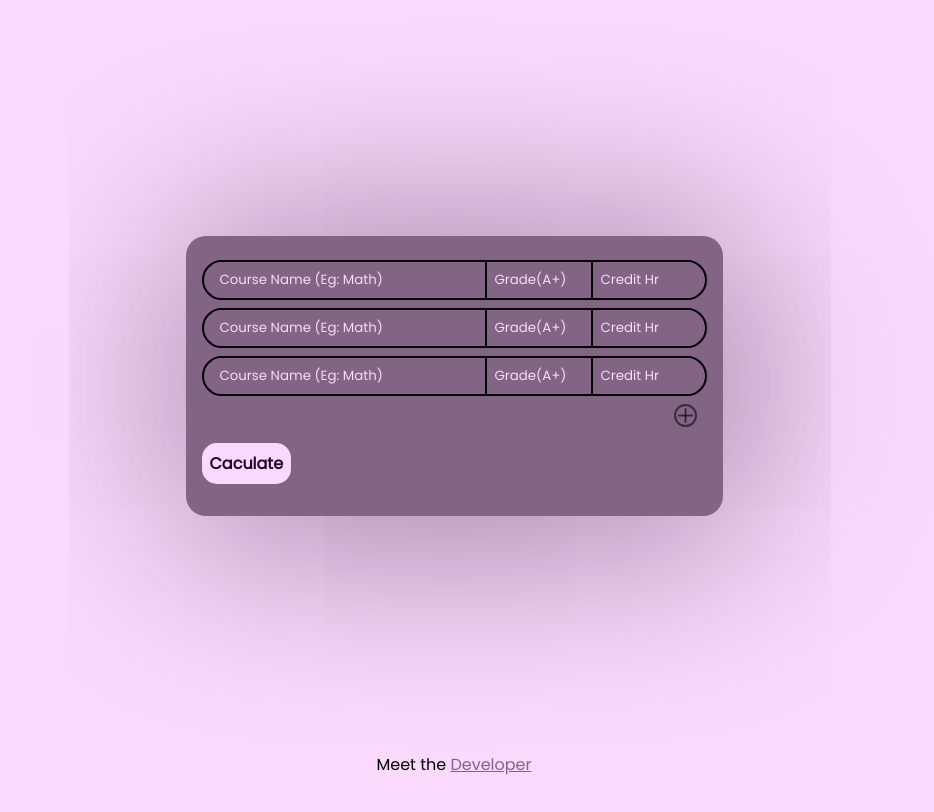
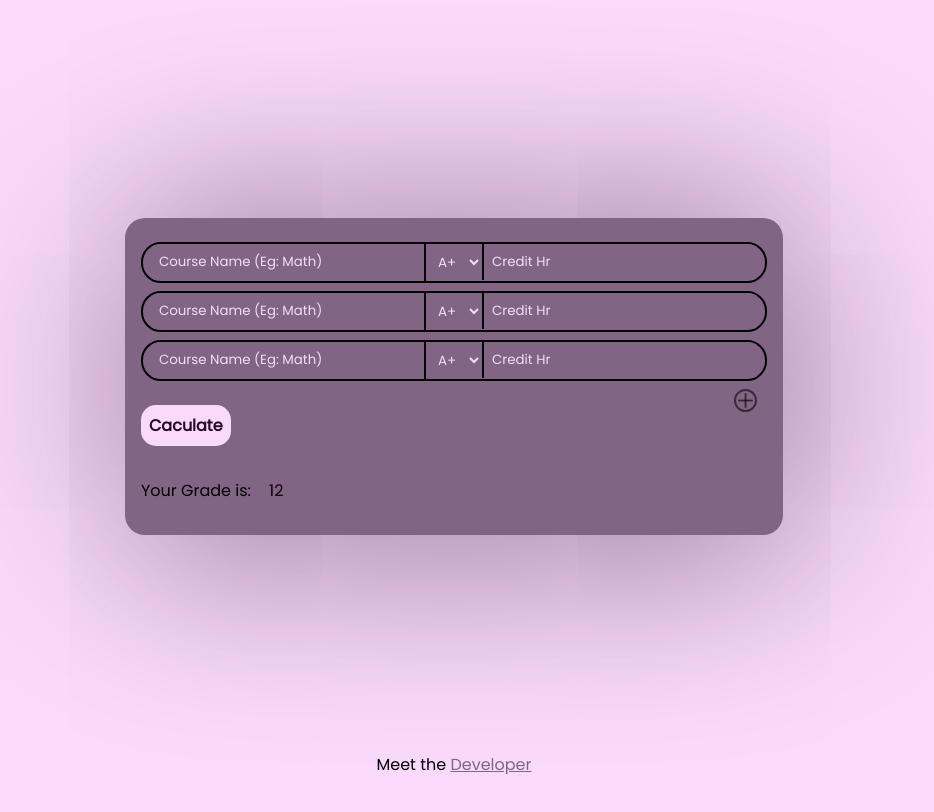
Before and after one commit to lemi-be/Grade-Calculator-App, a plain HTML site: page index.html in a window 1280 px wide. Both pictures are taken after a click on the button "Caculate". Shown: the whole page, without its empty margins (186-1120 px from the left). Drawn offline with Linux system fonts and the light colour scheme.

Commit message:
Final JS

```diff
--- a/app.js
+++ b/app.js
@@ -2,14 +2,15 @@
 const courseContainer = document.getElementsByClassName('courseContainer');
 // A button to add more subjects
 const addSubjectBtn = document.getElementById('addSubjectBtn');
-// To get the Sudents Grade
-const Grade = document.getElementById('Grade');
-// To get the subjects Credit Hour
-const CreditHour = document.getElementById('creditHr');
-// The Calculate Button
+
+
 const calculateBtn = document.getElementById('calculateBtn');
+// To display the calculated Grade
+const calculationDisplay = document.getElementById('Calulated');
+let yourGrade = document.getElementById('yourGrade');
 // This contains all the user input field
 let userInput = document.getElementById('userInput');
+
 
 // function to add more functions
 addSubjectBtn.addEventListener('click', function() {
@@ -19,7 +20,65 @@ addSubjectBtn.addEventListener('click', function() {
 
 });
 
+
+function Calculate() {
+    // Total Grade
+    let TotalGrade = 0;
+
+    for (i = 0; i < courseContainer.length; i++) {
+        // To get the Sudents Grade
+        let selectedGrade = courseContainer[i].querySelector('#Grade');
+        let FinalGrade = selectedGrade.value;
+
+        // To change the Grading format to numbers
+        if (selectedGrade.value === 'A+') {
+            FinalGrade = 4.0;
+        } else if (selectedGrade.value === 'A') {
+            FinalGrade = 4.0;
+        } else if (selectedGrade.value === 'A-') {
+            FinalGrade = 3.7;
+        } else if (selectedGrade.value === 'B+') {
+            FinalGrade = 3.3;
+        } else if (selectedGrade.value === 'B') {
+            FinalGrade = 3.0;
+        } else if (selectedGrade.value === 'B-') {
+            FinalGrade = 2.7;
+        } else if (selectedGrade.value === 'C+') {
+            FinalGrade = 2.3;
+        } else if (selectedGrade.value === 'C') {
+            FinalGrade = 2.0;
+        } else if (selectedGrade.value === 'C-') {
+            FinalGrade = 1.7;
+        } else if (selectedGrade.value === 'D+') {
+            FinalGrade = 1.3;
+        } else if (selectedGrade.value === 'D') {
+            FinalGrade = 1.0;
+        } else if (selectedGrade.value === 'F') {
+            FinalGrade = 0.0;
+        } else if (selectedGrade.value === 'NG') {
+            FinalGrade = 'NG';
+        }
+    // Adding the Grades together
+        TotalGrade += FinalGrade;
+
+
+    }
+
+
+
+    for (i = 0; i < courseContainer.length; i++) {
+        let CreditHour = courseContainer[i].querySelector('#creditHr')
+        let FinalCredit = CreditHour.value;
+
+        console.log(FinalCredit);
+
+
+    }
+    yourGrade.value = TotalGrade;
+}
+
 // function to calculate the GPA
 calculateBtn.addEventListener('click', function() {
-
+    calculationDisplay.style.display = 'block';
+    Calculate();
 });
--- a/index.html
+++ b/index.html
@@ -14,22 +14,67 @@
         <div class="containerLevelOne">
             <div class="appSpace">
                 <div class="formContainer" >
-                    <form action="">
+                    <form action="get">
                         <div id="userInput">
                             <div class="courseContainer">
                                 <input type="text" name="CourseName" id="CourseName" placeholder="Course Name (Eg: Math)" style="border: none;">
-                                <input type="text" name="Grade" id="Grade" placeholder="Grade(A+)" st>
-                                <input type="text" name="creditHr" id="Grade" placeholder="Credit Hr">
+                                <select name="Grade" id="Grade">
+                                    <option value="A+">A+</option>
+                                    <option value="A">A</option>
+                                    <option value="A-">A-</option>
+                                    <option value="B+">B+</option>
+                                    <option value="B">B</option>
+                                    <option value="B-">B-</option>
+                                    <option value="C+">C+</option>
+                                    <option value="C">C</option>
+                                    <option value="C-">C-</option>
+                                    <option value="D+">D+</option>
+                                    <option value="D">D</option>
+                                    <option value="D-">D-</option>
+                                    <option value="F">F</option>
+                                    <option value="NG">NG</option>
+                                </select>
+                                <input type="text" name="creditHr" id="creditHr" placeholder="Credit Hr" maxlength="2">
                             </div>
                             <div class="courseContainer">
                                 <input type="text" name="CourseName" id="CourseName" placeholder="Course Name (Eg: Math)" style="border: none;">
-                                <input type="text" name="Grade" id="Grade" placeholder="Grade(A+)">
-                                <input type="text" name="creditHr" id="Grade" placeholder="Credit Hr">
+                                <select name="Grade" id="Grade">
+                                    <option value="A+">A+</option>
+                                    <option value="A">A</option>
+                                    <option value="A-">A-</option>
+                                    <option value="B+">B+</option>
+                                    <option value="B">B</option>
+                                    <option value="B-">B-</option>
+                                    <option value="C+">C+</option>
+                                    <option value="C">C</option>
+                                    <option value="C-">C-</option>
+                                    <option value="D+">D+</option>
+                                    <option value="D">D</option>
+                                    <option value="D-">D-</option>
+                                    <option value="F">F</option>
+                                    <option value="NG">NG</option>
+                                </select>
+                                <input type="text" name="creditHr" id="creditHr" placeholder="Credit Hr" maxlength="2">
                             </div>
                             <div class="courseContainer">
                                 <input type="text" name="CourseName" id="CourseName" placeholder="Course Name (Eg: Math)" style="border: none;">
-                                <input type="text" name="Grade" id="Grade" placeholder="Grade(A+)">
-                                <input type="text" name="creditHr" id="Grade" placeholder="Credit Hr">
+                                <select name="Grade" id="Grade">
+                                    <option value="A+">A+</option>
+                                    <option value="A">A</option>
+                                    <option value="A-">A-</option>
+                                    <option value="B+">B+</option>
+                                    <option value="B">B</option>
+                                    <option value="B-">B-</option>
+                                    <option value="C+">C+</option>
+                                    <option value="C">C</option>
+                                    <option value="C-">C-</option>
+                                    <option value="D+">D+</option>
+                                    <option value="D">D</option>
+                                    <option value="D-">D-</option>
+                                    <option value="F">F</option>
+                                    <option value="NG">NG</option>
+                                </select>
+                                <input type="text" name="creditHr" id="creditHr" placeholder="Credit Hr" maxlength="2">
                             </div>
                         </div>
                         <div class="addSubjectIcon" id="addSubjectBtn">
@@ -41,6 +86,12 @@
 
                     </form>
                 </div>
+                <div id="Calulated">
+                    <div class="GPAdisplay">
+                        <p>Your Grade is: </p>
+                    <input type="text" name="yourGrade" id="yourGrade" readonly>
+                    </div>
+                </div>
             </div>
         </div>
         <div class="footer">
--- a/style.css
+++ b/style.css
@@ -38,6 +38,7 @@ body {
 .appSpace form {
     overflow: hidden;
     min-height: 30vh;
+
 }
 
 .appSpace form input {
@@ -57,15 +58,16 @@ body {
 
 .appSpace form #Grade {
     /* Styling for the Grade */
-    max-width: 5.5rem;
+    max-width: 5rem;
     background-color: rgb(130, 101, 133);
     border: 0;
     border-left: 2px  solid black;
     padding: .5rem;
     color: rgb(249, 218, 252);
     font-family: 'Poppins', sans-serif;
+    margin: 0;
+}
 
-}
 
 
 input:focus,
@@ -103,8 +105,8 @@ button:focus {
 
 .addSubjectIcon {
     /* The icon container */
-    display: flex;
-    justify-content: right;
+    display: block;
+    float: right;
     margin-right: 10px;
 
 }
@@ -117,10 +119,22 @@ button:focus {
     border-radius: 100%;
 }
 
-.buttonWithImage {
-    background-color: transparent;
+#Calulated {
+    display: none;
+}
+
+.GPAdisplay {
+    display: flex;
+}
+
+#yourGrade {
+    width: 70px;
+    margin-inline: 1rem;
+    background-color: rgb(130, 101, 133);
     border: 0;
-    outline: 0;
+    color: rgb(9, 0, 10);
+    font-family: 'Poppins', sans-serif;
+    font-size: 1rem;
 }
 
 .footer {
@@ -142,3 +156,23 @@ button:focus {
         min-height: unset;
     }
 }
+
+@media (max-width: 500px) {
+    #calculateBtn {
+        font-size: .8rem;
+    }
+    .appSpace form input {
+        width: 80px;
+    }
+    .appSpace form input::placeholder {
+        max-width: 100px;
+        font-size: .7rem;
+    }
+
+}
+
+@media (max-width: 400px) {
+    .appSpace {
+        transform: scale(.8);
+    }
+}
```
